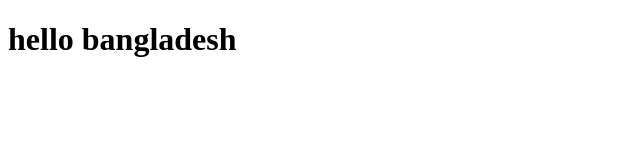
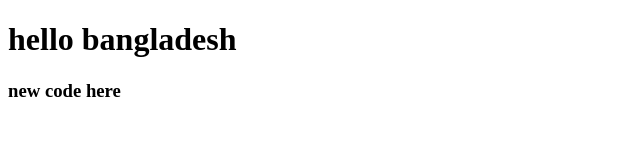
Before and after one commit to PalashDas11/scoend-repo, a plain HTML site: page index.html in a window 1280 px wide. Shown: the whole page, without its empty margins (0-640 px from the left). Drawn offline with Linux system fonts and the light colour scheme.

Commit message:
added header

```diff
--- a/index.html
+++ b/index.html
@@ -9,5 +9,7 @@
 </head>
 <body>
     <h1>hello bangladesh</h1>
+    <h3>new code here</h3>
+
 </body>
 </html>
```
